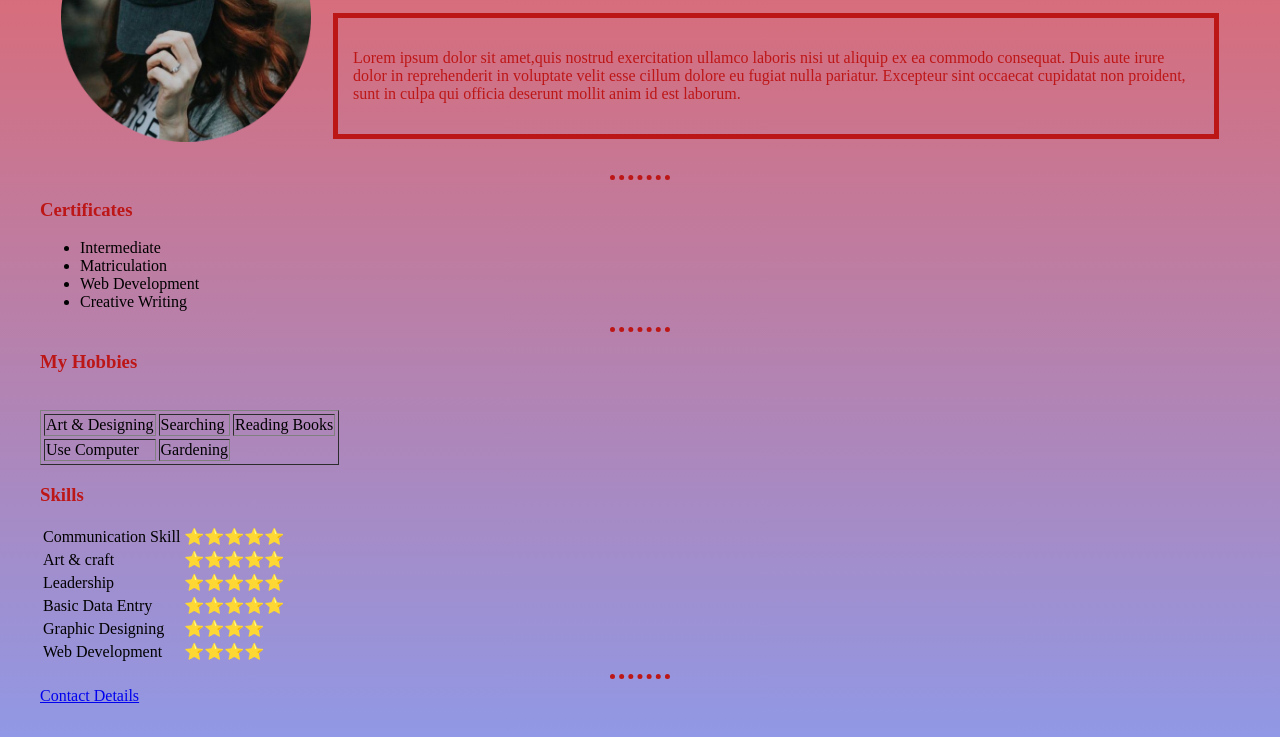
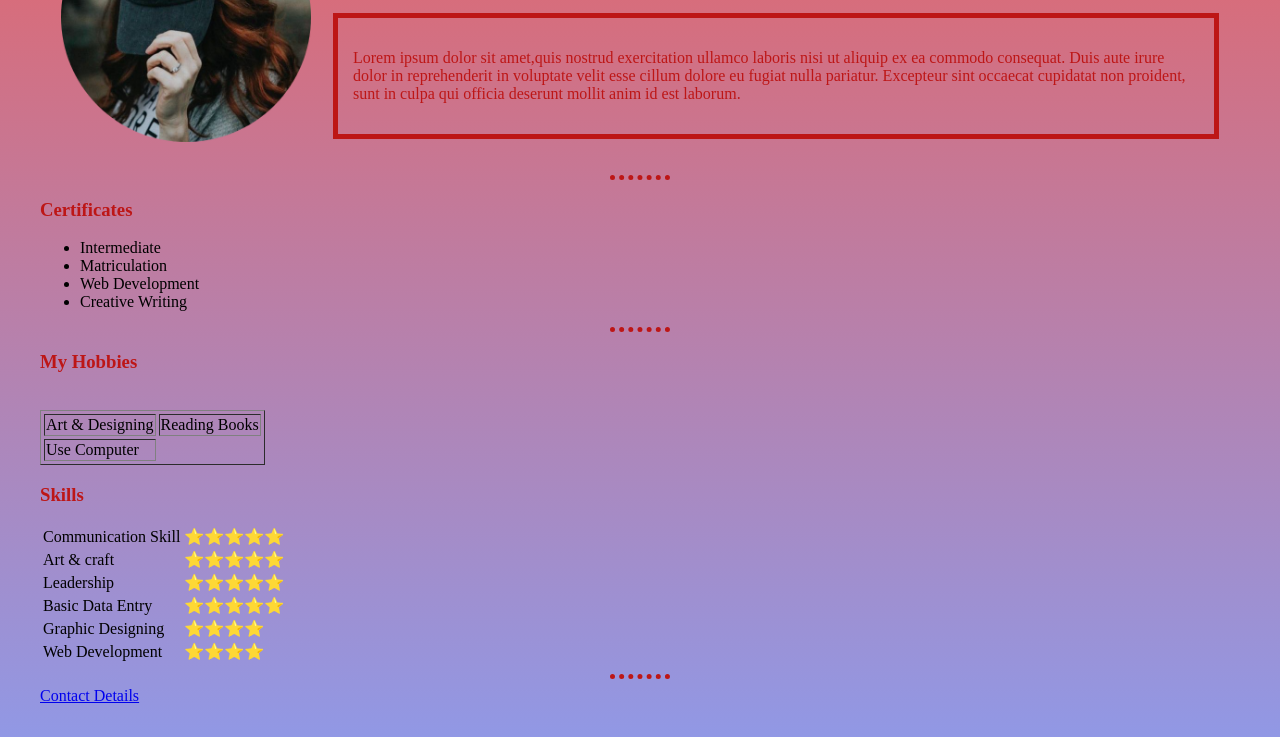
Before and after one commit to Wajihasajid192/My-Cv, a plain HTML site: page index.html in a window 1280 px wide. Shown: the part 161-898 px from the top of the page. Drawn offline with Linux system fonts and the light colour scheme.

Commit message:
Create index.html

```diff
--- a/index.html
+++ b/index.html
@@ -35,12 +35,12 @@
       <tbody>
         <tr>
           <td>Art & Designing </td><br>
-          <td>Searching</td>
+
           <td>Reading Books</td>
         </tr>
         <tr>
           <td>Use Computer</td>
-          <td>Gardening</td>
+
         </tr>
       </tbody>
 
```
